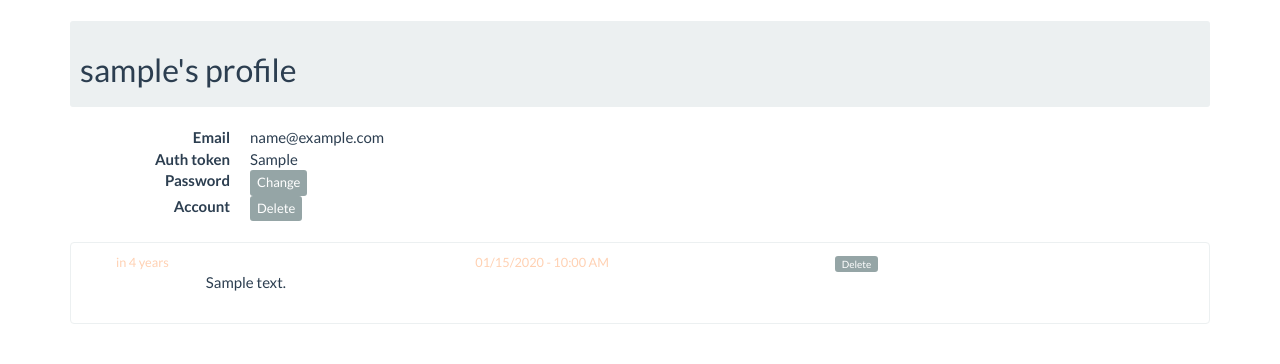
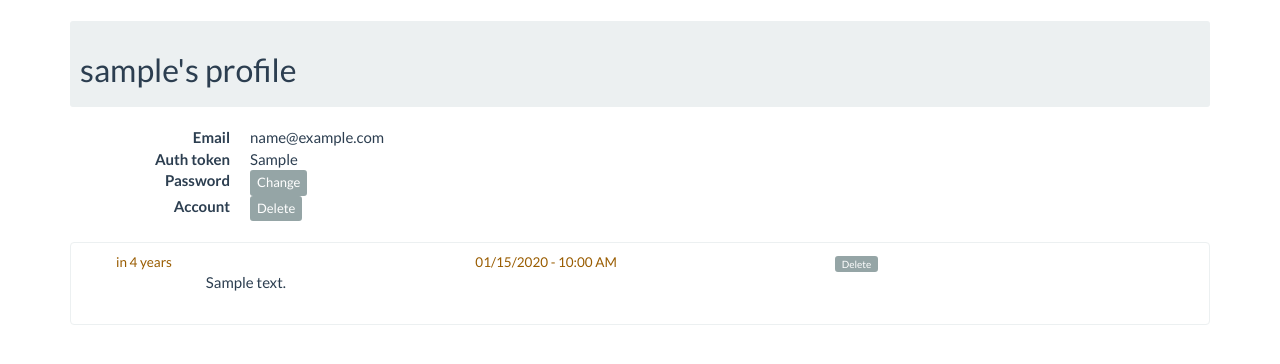
Before and after one commit to ioPush/ioPush-server, a Flask app: a page that uses app/templates/base.html in a window 1280 px wide. Shown: the part 61-425 px from the top of the page. Run offline with Flask 2, Linux system fonts and the light colour scheme; a user stored in the database is signed in; tables that the repository leaves empty hold one stand-in row (values such as "Sample post"); parts of the project's set-up code (start-up, migrations or seed data) failed here and were passed over; some libraries are stand-ins or nearby versions.

Commit message:
Change post meta color to improve reading

```diff
--- a/app/static/css/ioPush.css
+++ b/app/static/css/ioPush.css
@@ -1,6 +1,6 @@
 #post-meta {
-    color: #ffd1b3;
-    font-size: 85%;
+    color: #995C00;
+    font-size: 90%;
 }
 
 #post {
```
